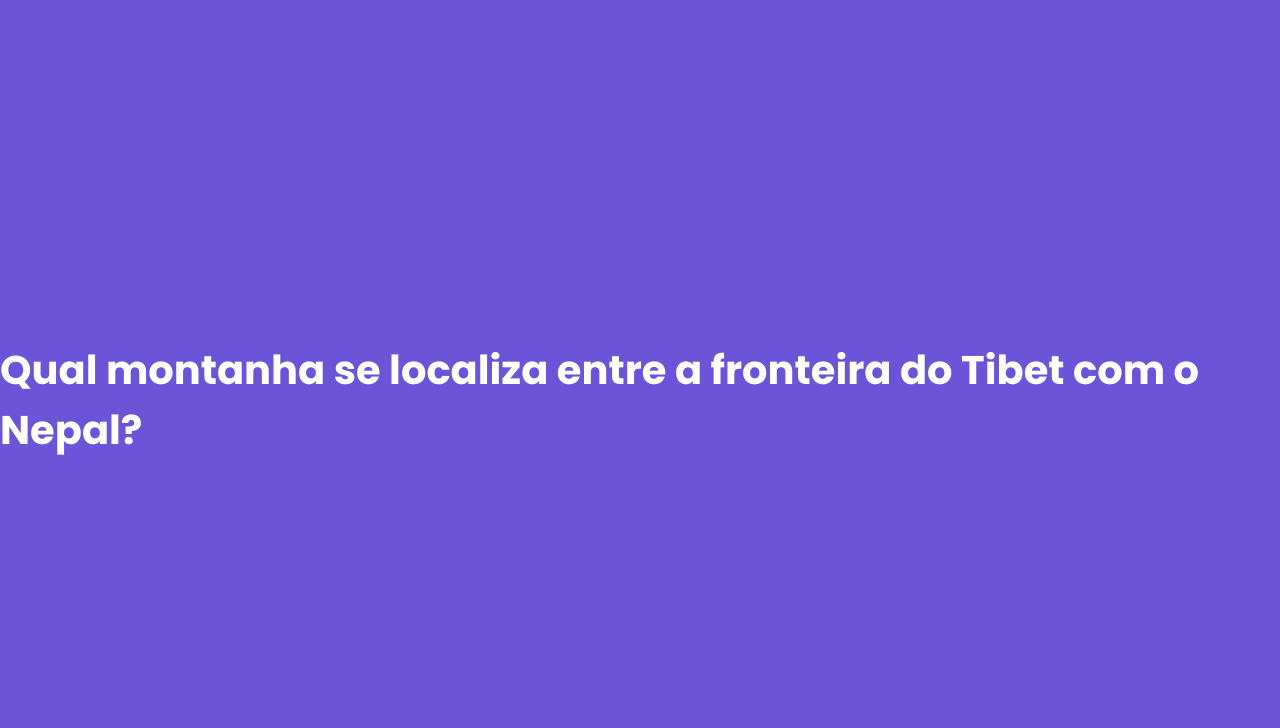
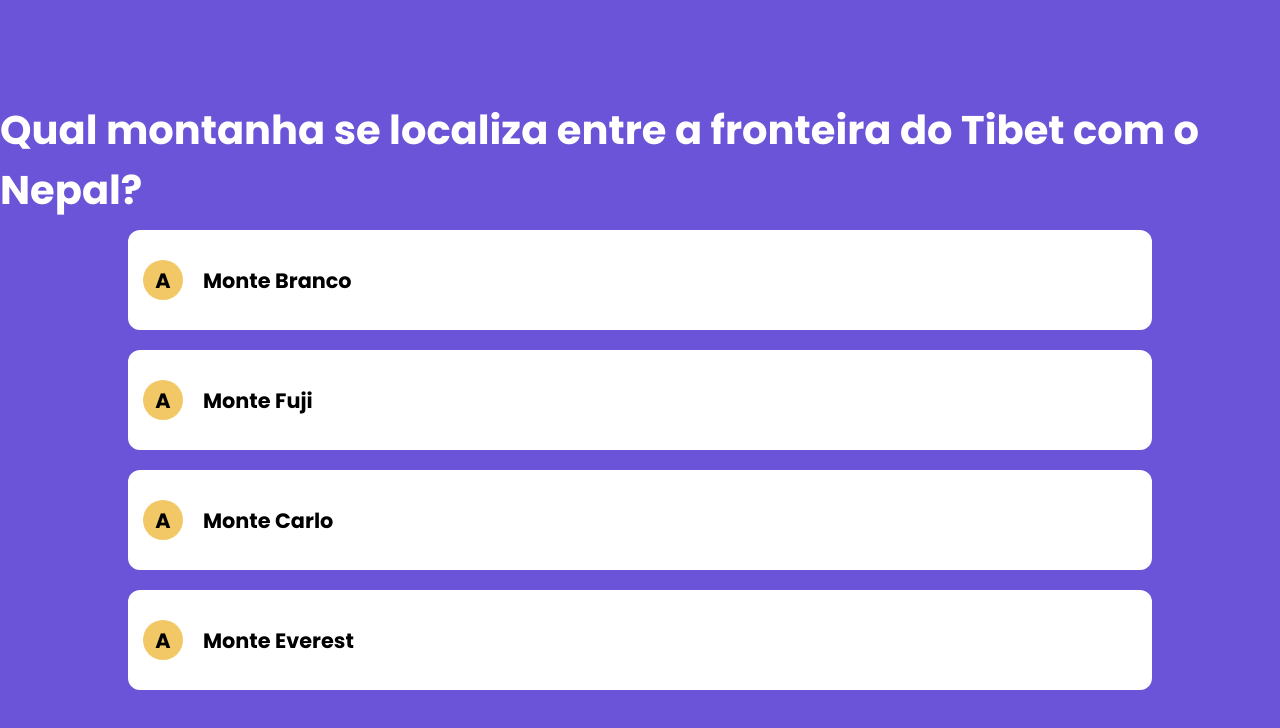
Before and after one commit to heberGustavo/quiz-web, a Next.js app: page / in a window 1280 px wide. Shown: the top 728 px of the page. Built offline with nearby package versions, Linux system fonts and the light colour scheme.

Commit message:
Add style in Resposta component

```diff
--- a/components/Questao.tsx
+++ b/components/Questao.tsx
@@ -2,17 +2,31 @@
 
 import QuestaoModel from "../model/questao";
 import Enunciado from "./Enunciado";
+import Resposta from "./Resposta";
 
 interface QuestaoProps {
-  valor: QuestaoModel;
+    valor: QuestaoModel;
 }
 
 export default function Questao(props: QuestaoProps) {
     const questao = props.valor;
 
-    return(
+    function renderizarRespostas() {
+        return questao.respostas.map((resposta, i) => {
+            return <Resposta
+                key={i}
+                valor={resposta}
+                indice={i}
+                letra="A"
+                corFundoLetra="#F2C866"
+            />
+        })
+    }
+
+    return (
         <div className={styles.questao}>
             <Enunciado texto={questao.enunciado} />
+            {renderizarRespostas()}
         </div>
     );
 }
--- /dev/null
+++ b/components/Resposta.tsx
@@ -0,0 +1,29 @@
+import styles from "@/styles/Resposta.module.css";
+import RespostaModel from "../model/resposta";
+
+interface RespostaProps {
+    valor: RespostaModel;
+    indice: number;
+    letra: string;
+    corFundoLetra: string;
+}
+
+export default function Resposta(props: RespostaProps) {
+    const resposta = props.valor;
+
+    return (
+        <div className={styles.resposta}>
+            <div className={styles.conteudoResposta}>
+                <div className={styles.frente}>
+                    <div className={styles.letra} style={{ backgroundColor: props.corFundoLetra }}>
+                        {props.letra}
+                    </div>
+                    <div className={styles.valor}>
+                        {resposta.valor}
+                    </div>
+                </div>
+                <div className={styles.verso}></div>
+            </div>
+        </div>
+    );
+}
--- /dev/null
+++ b/src/styles/Resposta.module.css
@@ -0,0 +1,46 @@
+.resposta {
+    display: flex;
+    min-width: 500px;
+    width: 80%;
+    height: 100px;
+    margin: 10px;
+}
+
+.conteudoResposta{
+    position: relative;
+    display: flex;
+    flex: 1;
+}
+
+.frente,
+.verso {
+    position: absolute;
+    display: flex;
+    height: 100%;
+    width: 100%;
+}
+
+.frente {
+    color: #000;
+    background-color: #fff;
+    align-items: center;
+    border-radius: 12px;
+    padding: 15px;
+}
+
+.letra {
+    display: flex;
+    justify-content: center;
+    align-items: center;
+    height: 40px;
+    width: 40px;
+    border-radius: 20px;
+    font-size: 1.3rem;
+    font-weight: 700;
+    margin-right: 20px;
+}
+
+.valor {
+    font-size: 1.3rem;
+    font-weight: 700;
+}
```
